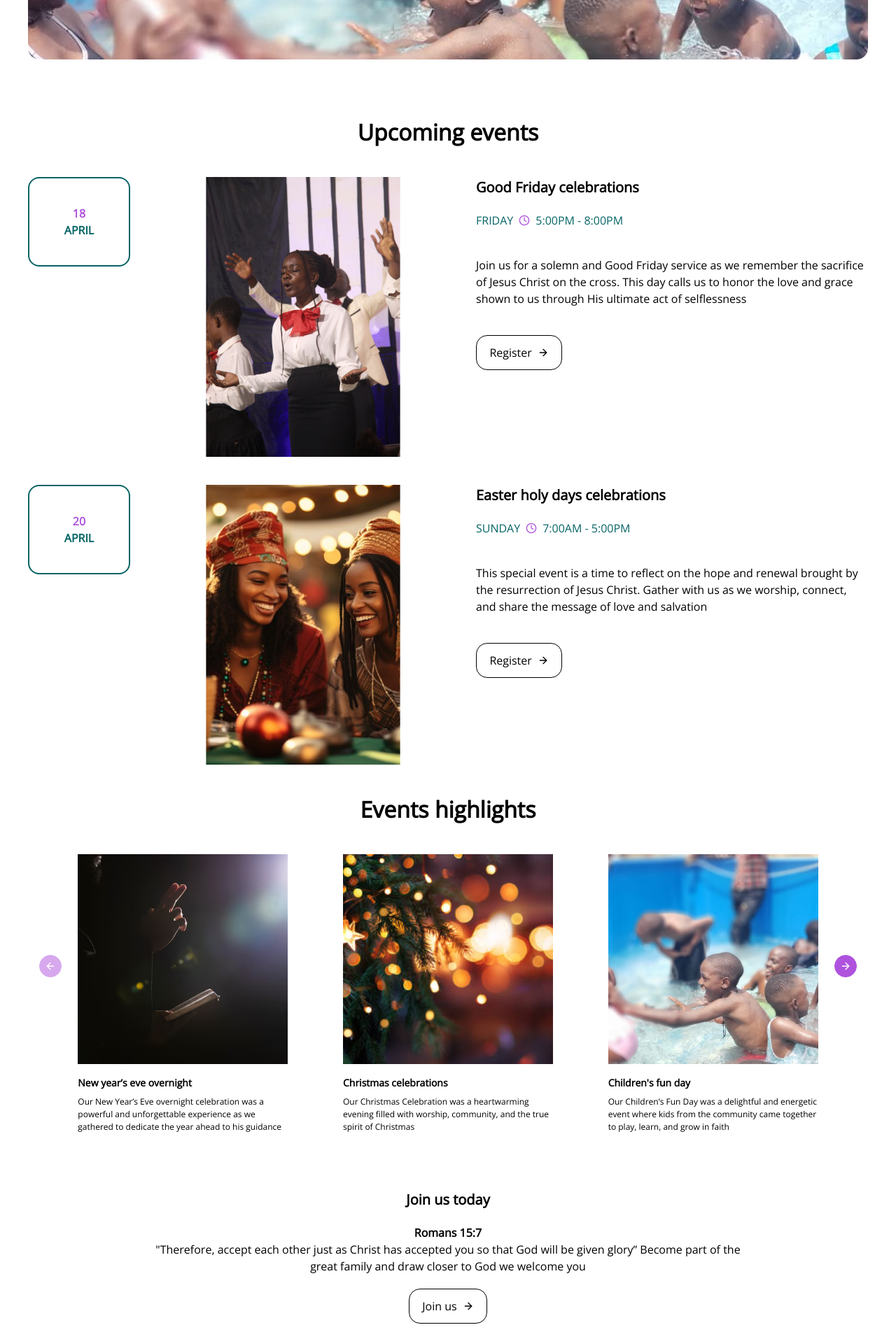
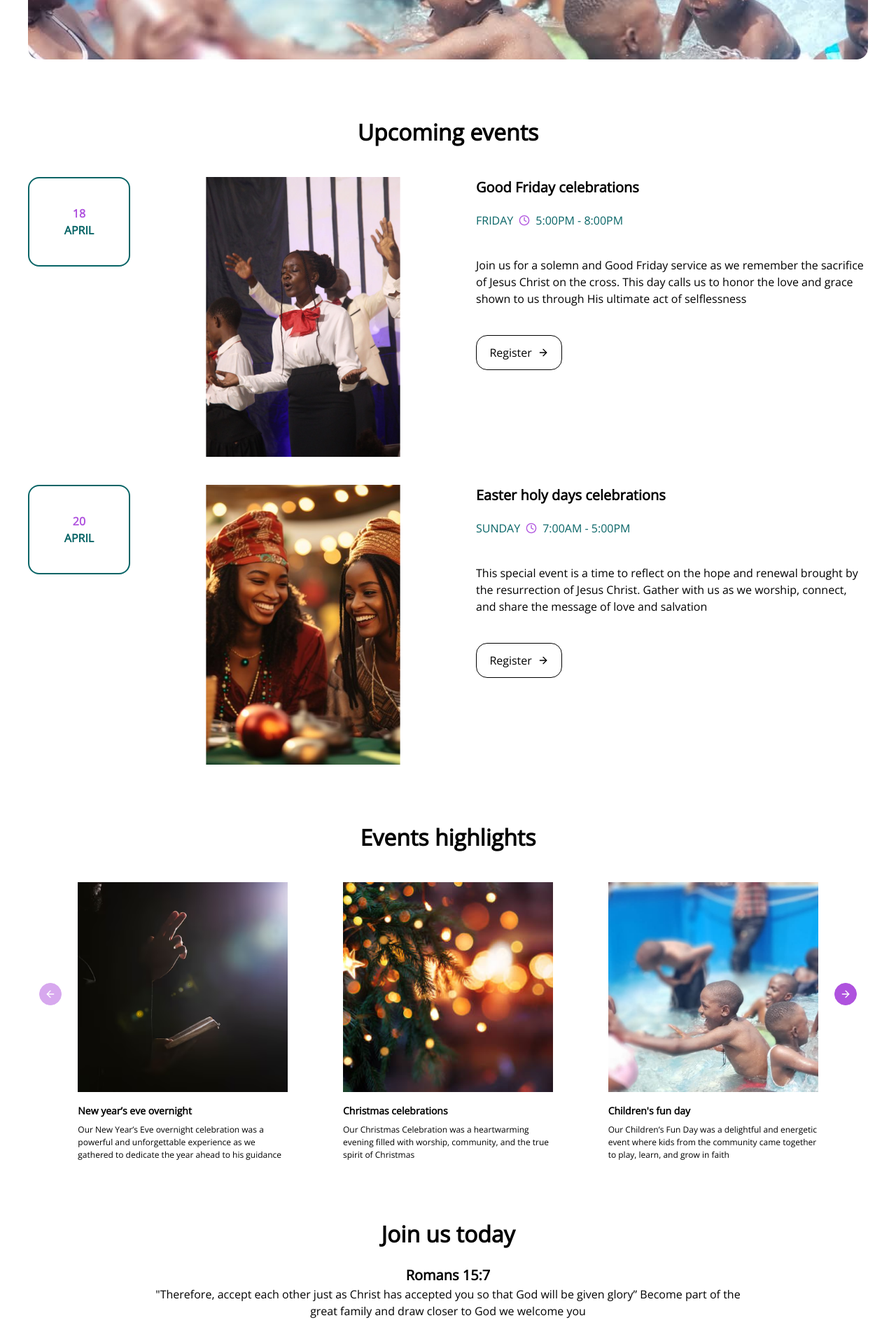
Before and after one commit to twesigetrejan/christian_freedom_church_website, a Next.js app: page /events in a window 1280 px wide. Shown: the part 380-2284 px from the top of the page at 70% size. Built offline with nearby package versions, Linux system fonts and the light colour scheme.

Commit message:
events page completed

```diff
--- a/components/about/joinUs.tsx
+++ b/components/about/joinUs.tsx
@@ -10,9 +10,9 @@ export const JoinCfc = () => {
 
   return (
     <div className="py-10 flex flex-col gap-5 items-center justify-center">
-      <h2 className="text-h3 font-bold">Join us today</h2>
+      <h2 className="text-h2 font-bold">Join us today</h2>
       <div className=" max-w-[866px] items-center justify-center flex flex-col ">
-        <h3 className="text-p1 font-semibold text-center">Romans 15:7</h3>
+        <h3 className="text-h3 font-semibold text-center">Romans 15:7</h3>
         <h3 className="text-p1 text-center">
           "Therefore, accept each other just as Christ has accepted you so that
           God will be given glory” Become part of the great family and draw
--- a/components/events/upcomingEvents.tsx
+++ b/components/events/upcomingEvents.tsx
@@ -15,7 +15,7 @@ export const UpcomingEvents = () => {
 
   return (
     <Container>
-      <div className="pt-10 flex flex-col gap-10">
+      <div className="pt-10 flex flex-col gap-10 pb-10">
         <h3 className="font-semibold text-center text-h2">Upcoming events</h3>
         <div className="flex flex-col gap-10">
           {upcomingEvents &&
```
